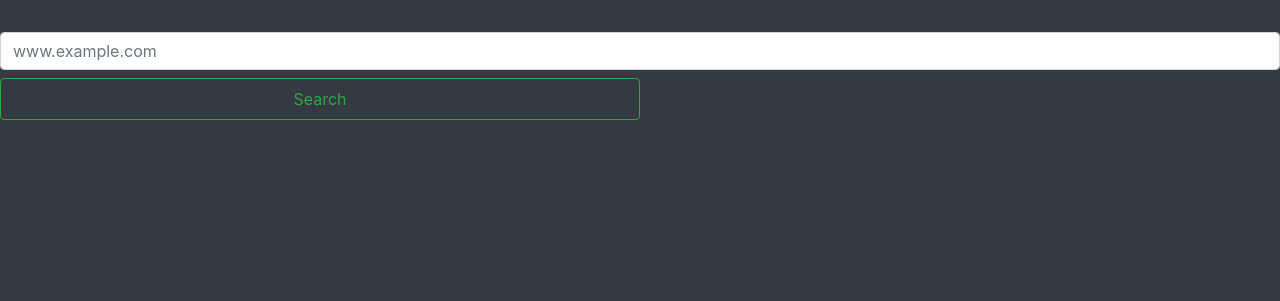
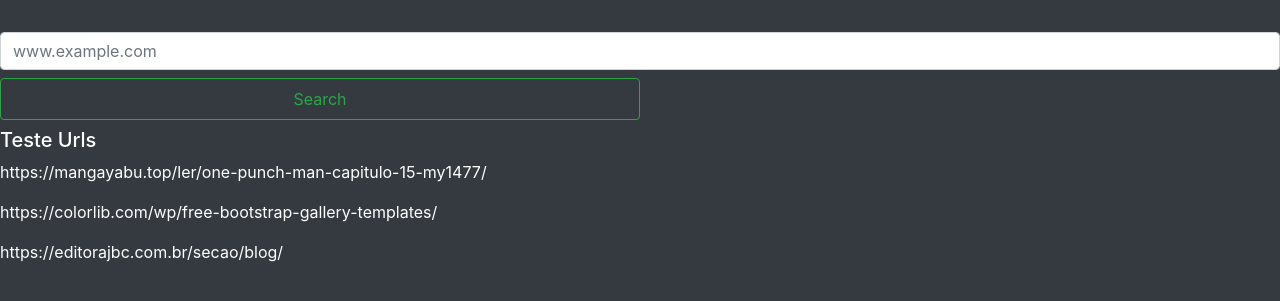
Before and after one commit to Rharan-Ru/imagens, a Django app: page / in a window 1280 px wide. Shown: the top 301 px of the page. Run offline with Django 3.2, Linux system fonts and the light colour scheme; some libraries are stand-ins or nearby versions.

Commit message:
improve search images function

```diff
--- a/images/templates/images/home.html
+++ b/images/templates/images/home.html
@@ -17,7 +17,7 @@
 </div>
 
 
-<div class="bg-dark m-0 p-0">
+<div class="bg-dark m-0 p-0 text-white">
     <form action="" class="m-0 p-0" method="post" onsubmit="desativa()">
         {% csrf_token %}
         <input type="text" class="form-control" name="site" placeholder="www.example.com" required>
@@ -29,6 +29,11 @@
         </div>
     </form>
     <p class="carregando text-center text-white p-1" style="display:none">Carregando imagens...</p>
+    <h5>Teste Urls</h5>
+    <p>https://mangayabu.top/ler/one-punch-man-capitulo-15-my1477/ </p>
+    <p>https://colorlib.com/wp/free-bootstrap-gallery-templates/</p>
+    <p>https://editorajbc.com.br/secao/blog/</p>
+
 </div>
 
 
```
